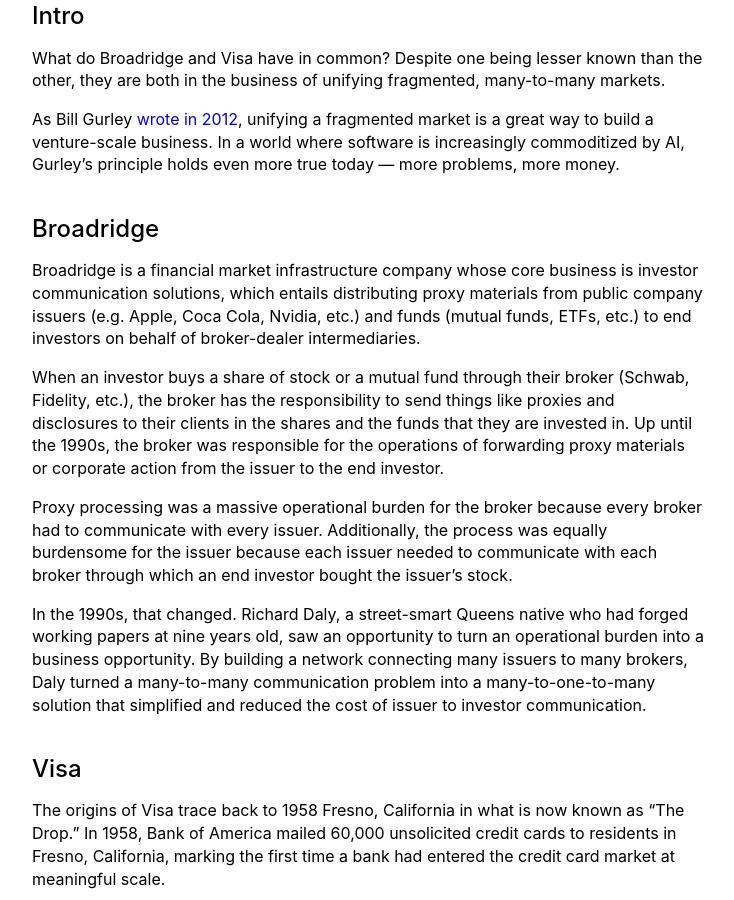
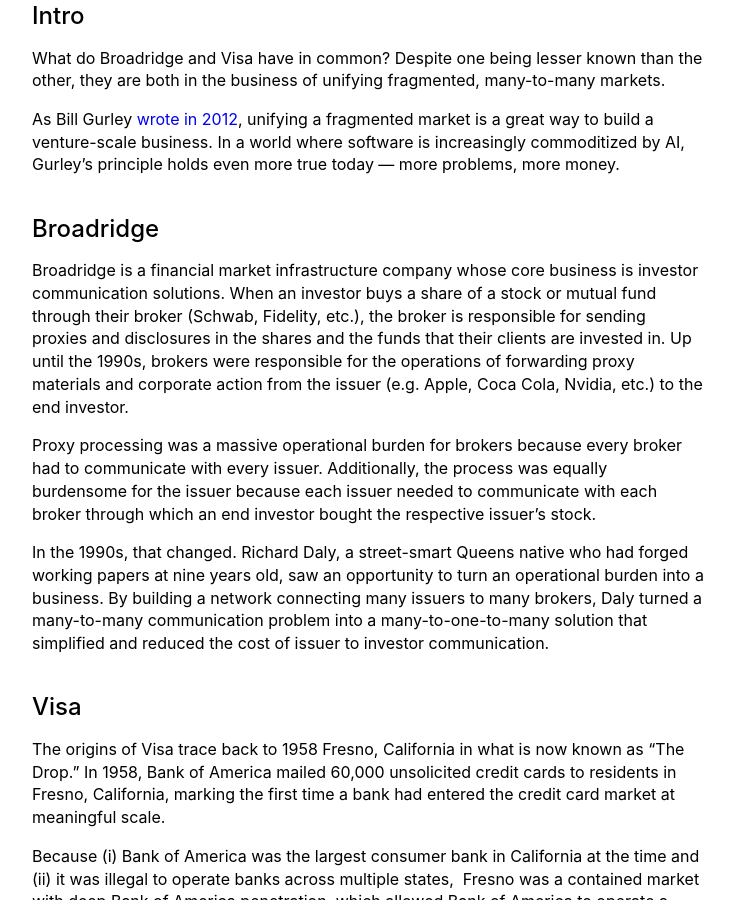
Before and after one commit to jshaked/jshaked.github.io, a Jekyll site: the page built from _posts/2026-09-16-many-to-one-to-many.md, in a window 1280 px wide and 900 px high, scrolled down 227 px. Shown: the whole window, without its empty margins (272-1006 px from the left). Built offline with Jekyll 4.4.1, drawn with Linux system fonts in a browser that asks for light colours; some of the changed text lies outside the part shown.

Commit message:
contributed more edits to many-to-one-to-many blog post

```diff
--- a/_posts/2026-09-16-many-to-one-to-many.md
+++ b/_posts/2026-09-16-many-to-one-to-many.md
@@ -13,19 +13,17 @@
 
 ## Broadridge
 
-Broadridge is a financial market infrastructure company whose core business is investor communication solutions, which entails distributing proxy materials from public company issuers (e.g. Apple, Coca Cola, Nvidia, etc.) and funds (mutual funds, ETFs, etc.) to end investors on behalf of broker-dealer intermediaries.
+Broadridge is a financial market infrastructure company whose core business is investor communication solutions. When an investor buys a share of a stock or mutual fund through their broker (Schwab, Fidelity, etc.), the broker is responsible for sending proxies and disclosures in the shares and the funds that their clients are invested in. Up until the 1990s, brokers were responsible for the operations of forwarding proxy materials and corporate action from the issuer (e.g. Apple, Coca Cola, Nvidia, etc.) to the end investor.
 
-When an investor buys a share of stock or a mutual fund through their broker (Schwab, Fidelity, etc.), the broker has the responsibility to send things like proxies and disclosures to their clients in the shares and the funds that they are invested in. Up until the 1990s, the broker was responsible for the operations of forwarding proxy materials or corporate action from the issuer to the end investor.
+Proxy processing was a massive operational burden for brokers because every broker had to communicate with every issuer. Additionally, the process was equally burdensome for the issuer because each issuer needed to communicate with each broker through which an end investor bought the respective issuer’s stock.
 
-Proxy processing was a massive operational burden for the broker because every broker had to communicate with every issuer. Additionally, the process was equally burdensome for the issuer because each issuer needed to communicate with each broker through which an end investor bought the issuer’s stock.
-
-In the 1990s, that changed. Richard Daly, a street-smart Queens native who had forged working papers at nine years old, saw an opportunity to turn an operational burden into a business opportunity. By building a network connecting many issuers to many brokers, Daly turned a many-to-many communication problem into a many-to-one-to-many solution that simplified and reduced the cost of issuer to investor communication.
+In the 1990s, that changed. Richard Daly, a street-smart Queens native who had forged working papers at nine years old, saw an opportunity to turn an operational burden into a business. By building a network connecting many issuers to many brokers, Daly turned a many-to-many communication problem into a many-to-one-to-many solution that simplified and reduced the cost of issuer to investor communication.
 
 ## Visa
 
 The origins of Visa trace back to 1958 Fresno, California in what is now known as “The Drop.” In 1958, Bank of America mailed 60,000 unsolicited credit cards to residents in Fresno, California, marking the first time a bank had entered the credit card market at meaningful scale.
 
-Because (i) Bank of America was the largest consumer bank in California at the time and (ii) it was illegal to operate banks across multiple states,  Fresno was a contained market with deep penetration, which allowed Bank of America to operate a closed-loop payment system where they acted as issuer and merchant acquirer.
+Because (i) Bank of America was the largest consumer bank in California at the time and (ii) it was illegal to operate banks across multiple states,  Fresno was a contained market with deep Bank of America penetration, which allowed Bank of America to operate a closed-loop credit card payment system where they acted as issuer and merchant acquirer on all transactions.
 
 Shortly thereafter, other banks caught wind of Bank America’s growing credit card business and wanted part of the action. In 1966, Bank of America stood up the Bank Americard service organization with the purpose of licensing the Bank Americard program and network to other banks.
 
```
Also changed, not shown: other parts of _posts/2026-09-16-many-to-one-to-many.md (+2 -2 lines).
